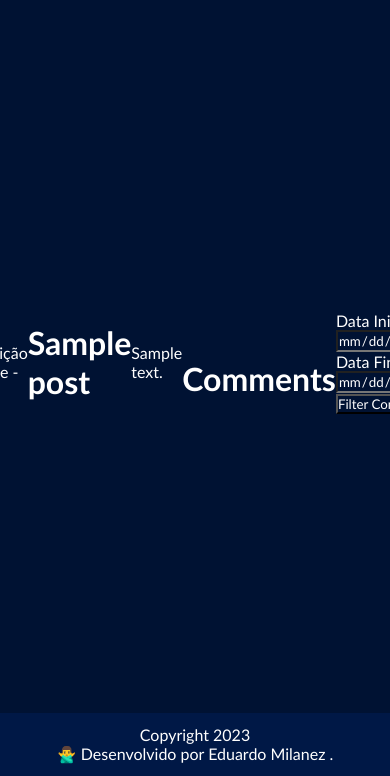
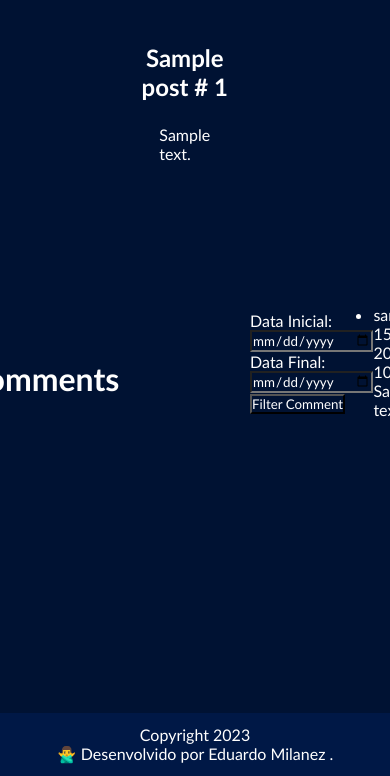
Before and after one commit to Eduds007/codedare, a Django app: page /posts/1/ in a window 390 px wide; the page is wider, and only the part inside the window is pictured. Shown: the part 68-844 px from the top of that part. Run offline with Django 4.2, Linux system fonts and the light colour scheme; tables that the repository leaves empty hold one stand-in row (values such as "Sample post").

Commit message:
style: detail page basic style

```diff
--- /dev/null
+++ b/codedare/codedare_app/static/css/post.css
@@ -0,0 +1,83 @@
+.post-page {
+
+    padding: 12px;
+    flex-grow: 1;
+    height: 100%;
+    display: flex;
+    flex-direction: column;
+    margin-left: 10%;
+    margin-right: 10%;
+    display: flex;
+}
+
+
+
+.post-page ol, .post-page ul {
+    display: flex;
+    flex-direction: column;
+    margin: 8%;
+}
+
+#subtítulo {
+    font-size: 24px;
+    font-weight: bold;
+    margin-top: 15px;
+    font-family: Arial, sans-serif;
+}
+
+.post-page h1 {
+    font-size: 2rem;
+    font-weight: bold;
+    margin-top: 20px;
+    margin-bottom: 10px;
+    font-family: Arial, sans-serif;
+}
+
+.post-page p {
+    margin: 1.5rem;
+    text-align: justify;
+}
+
+.post-page img {
+    border-radius: 50%;
+    width: 200px;
+}
+
+.post-page .highlight {
+    padding: 2%;
+    background-color: #22272E;
+    margin: 2rem 10% 12px 10%;
+}
+
+.post-page code span {
+    background-color: #22272E
+}
+
+
+@media (max-width: 768px) {
+    .post-page h1 {
+        font-size: 1.5rem;
+    }
+
+    .post-page h2 {
+        font-size: 1.5rem;
+    }
+
+    .post-page h3 {
+        font-size: 1.5rem;
+        text-align: center;
+        margin-left: 2vw;
+    }
+
+    .post-page span {
+        max-width: 100%;
+    }
+
+    .post-page {
+
+      margin-left: 1vw;
+        margin-right: 1vw;
+  }
+
+
+}
--- a/codedare/codedare_app/templates/codedare_app/detail.html
+++ b/codedare/codedare_app/templates/codedare_app/detail.html
@@ -2,13 +2,26 @@
 
 {% block title %}Detail{% endblock %}
 
+{% block head %}
+  {% load static %}
+  <link rel="stylesheet" type="text/css" href="{% static 'css/post.css' %}">
+{% endblock  %}
+
 {% block content %}
-    <h2>POST {{ post.id }} X</h2>
-    <p>Uma descrição do site - posts</p>
-    <h1>{{ post.title }}</h1>
-    <p>{{ post.content|safe }}</p>
+
+
 
     <h2>Comments</h2>
+
+    <section class="post-page">
+        <article>
+
+            <h2>{{ post.title }} # {{post.id}}</h2>
+            <p>{{ post.content|safe }}</p>
+        </article>
+    </section>
+
+
     <form method="get">
         {% csrf_token %}
         {{ form.as_p }}
```
